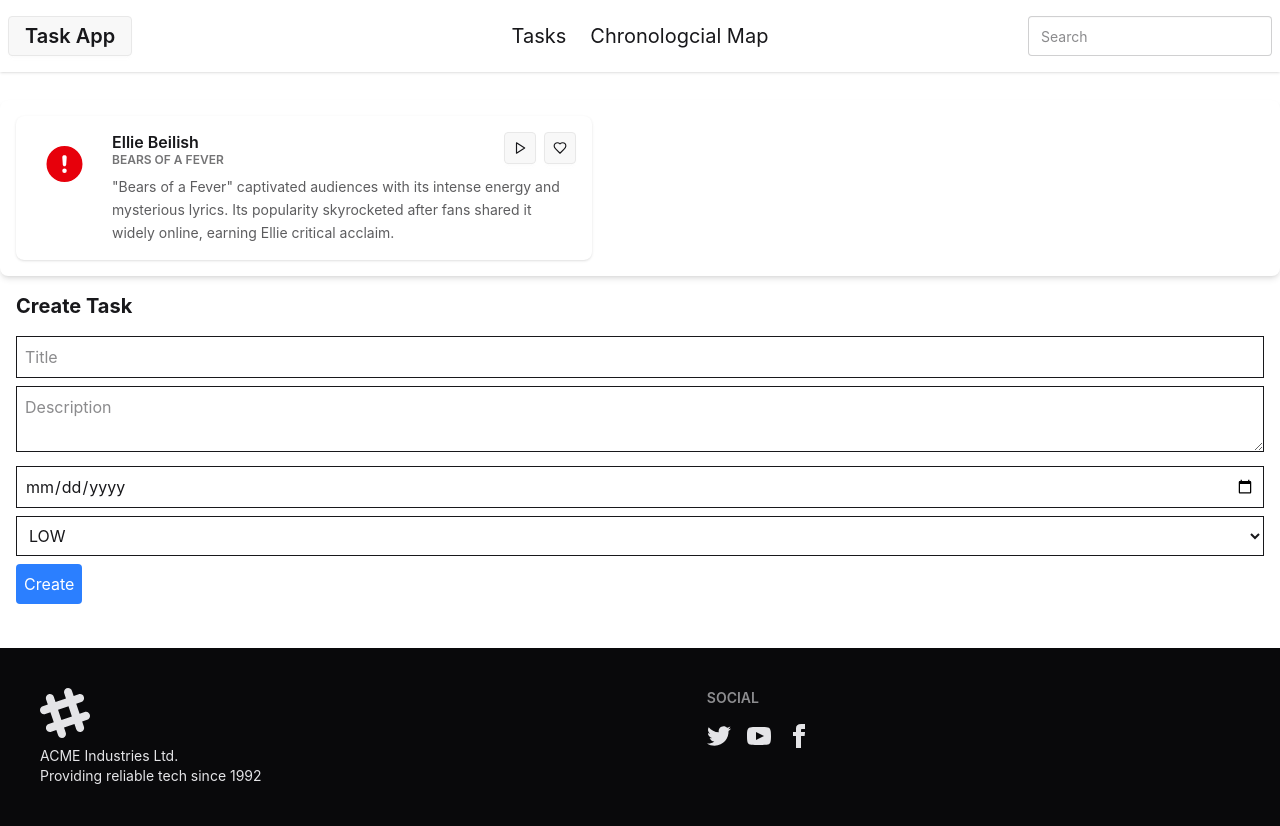
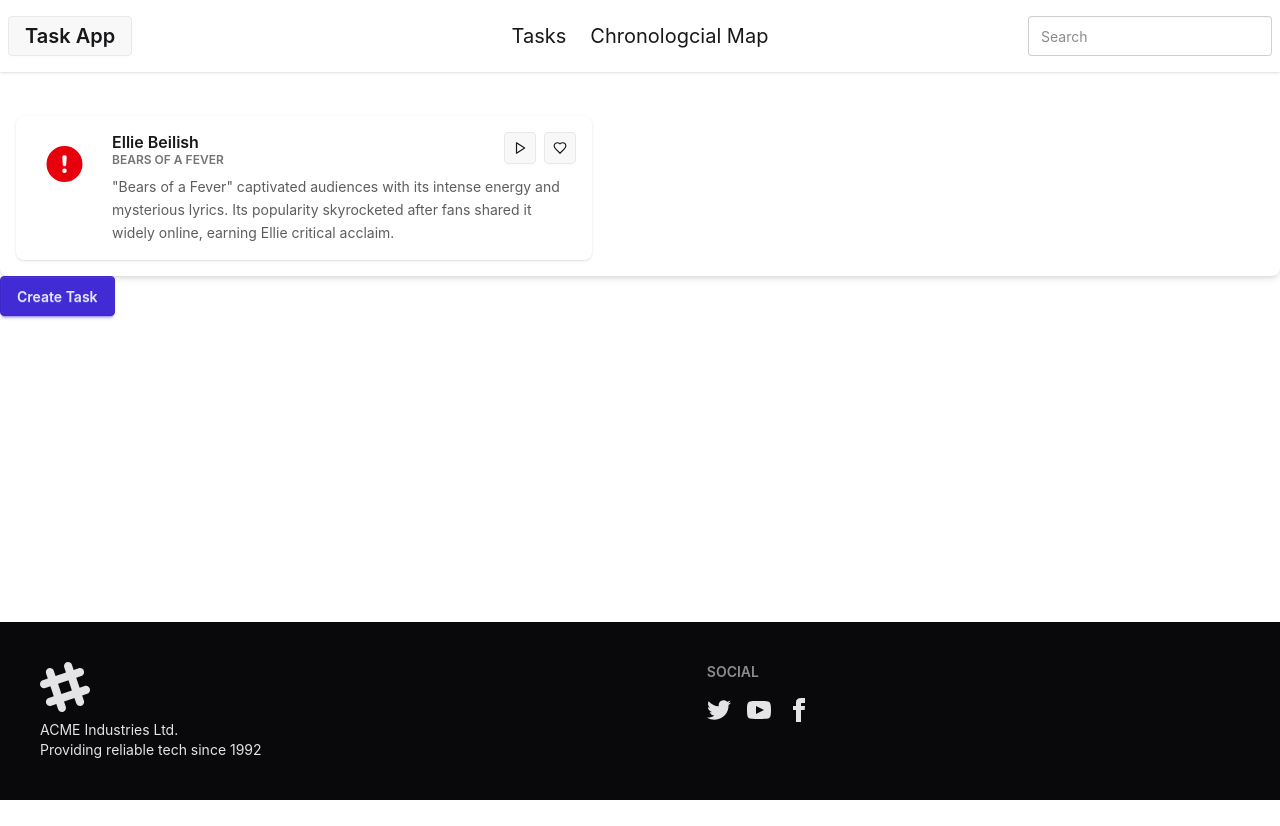
Before and after one commit to vixello/Java-Task-App-Frontend, an Angular app: page /tasks in a window 1280 px wide. After the commit the page ends 800 px from the top, so only its background shows below. Built offline with nearby package versions, Linux system fonts and the light colour scheme.

Commit message:
Added better form layout

```diff
--- a/src/app/layout/task-create/task-create.html
+++ b/src/app/layout/task-create/task-create.html
@@ -1,21 +1,41 @@
-<div class="p-4">
-  <h2 class="text-xl font-bold mb-4">Create Task</h2>
+<!-- Button to open modal -->
+<button class="btn btn-primary" (click)="open()">Create Task</button>
 
-  <form (ngSubmit)="submit()">
-    <input class="border p-2 w-full mb-2" placeholder="Title" [(ngModel)]="title" name="title">
-    <textarea class="border p-2 w-full mb-2" placeholder="Description" [(ngModel)]="description" name="description"></textarea>
-    <input class="border p-2 w-full mb-2" type="date" [(ngModel)]="dueDate" name="dueDate">
+<!-- Modal -->
+<dialog #taskDialog class="modal">
+  <div class="modal-box">
+    <h3 class="font-bold text-lg mb-4">Create Task</h3>
 
-    <select class="border p-2 w-full mb-2" [(ngModel)]="priority" name="priority">
+    <form (ngSubmit)="submit()" class="space-y-3">
+
+      <input class="input input-bordered w-full"
+             placeholder="Title"
+             [(ngModel)]="title"
+             name="title">
+
+      <textarea class="textarea textarea-bordered w-full"
+                placeholder="Description"
+                [(ngModel)]="description"
+                name="description"></textarea>
+
+      <input type="date"
+             class="input input-bordered w-full"
+             [(ngModel)]="dueDate"
+             name="dueDate">
+
+      <select class="select select-bordered w-full"
+              [(ngModel)]="priority"
+              name="priority">
         <option>LOW</option>
         <option>MEDIUM</option>
         <option>HIGH</option>
       </select>
-<!--     <select class="border p-2 w-full mb-2" [(ngModel)]="status" name="status">
-      <option>OPEN</option>
-      <option>COMPLETE</option>
-    </select>
- -->
-    <button class="bg-blue-500 text-white p-2 rounded">Create</button>
+
+      <button class="btn btn-primary w-full">Create</button>
     </form>
+
+    <div class="modal-action">
+      <button class="btn" (click)="close()">Close</button>
     </div>
+  </div>
+</dialog>
--- a/src/app/layout/task-create/task-create.ts
+++ b/src/app/layout/task-create/task-create.ts
@@ -1,4 +1,4 @@
-import { Component } from '@angular/core';
+import { Component, ViewChild, ElementRef } from '@angular/core';
 import { TaskService } from '../../services/task.service';
 import { FormsModule } from '@angular/forms';
 
@@ -10,6 +10,7 @@ import { FormsModule } from '@angular/forms';
   styleUrl: './task-create.scss',
 })
 export class TaskCreate {
+  @ViewChild('taskDialog') dialog!: ElementRef<HTMLDialogElement>;
 
   title = '';
   description = '';
@@ -18,7 +19,13 @@ export class TaskCreate {
   status = 'OPEN';
 
   constructor(private taskService: TaskService) { }
+  open() {
+    this.dialog.nativeElement.showModal();
+  }
 
+  close() {
+    this.dialog.nativeElement.close();
+  }
   submit() {
     this.taskService.createTask({
       title: this.title,
```
Lines whose indentation alone changed are shown as unchanged.
